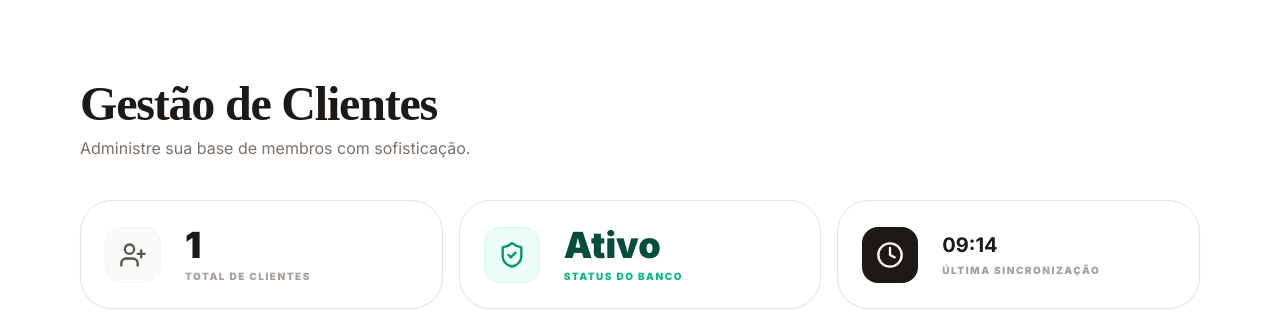
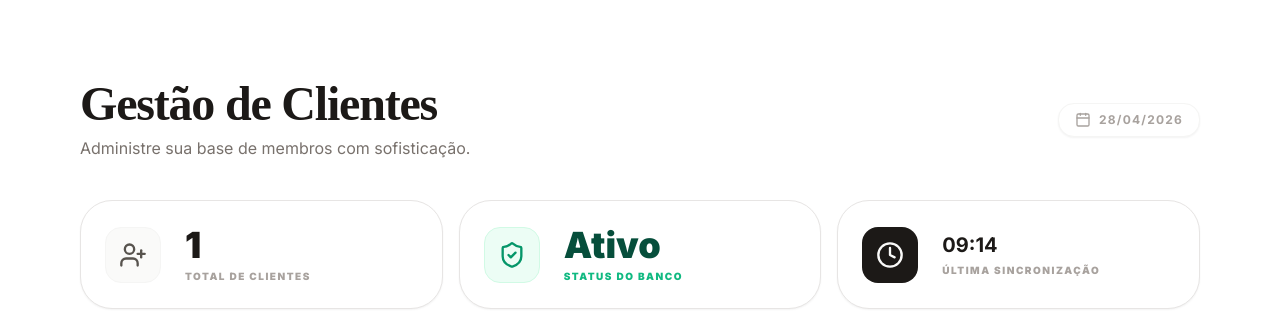
Before and after one commit to LucasLiaw25/L-Essense, a PHP site: page /client.php in a window 1280 px wide. Shown: the part 92-405 px from the top of the page. Run offline with PHP 8.4, Linux system fonts and the light colour scheme; the visitor is signed in with stand-in values (Sample User, id 1); data that the repository does not hold is empty; some libraries are stand-ins or nearby versions; some web fonts are replaced.

Commit message:
adicionei frescuras

```diff
--- a/dashboard/client.php
+++ b/dashboard/client.php
@@ -99,8 +99,11 @@ $totalClients = count($_SESSION['listClients']);
                 <h1 class="text-5xl font-serif font-bold tracking-tight text-stone-900">Gestão de Clientes</h1>
                 <p class="text-stone-500 mt-2 font-medium">Administre sua base de membros com sofisticação.</p>
             </div>
+            <div class="flex items-center gap-2 text-stone-400 bg-white border border-stone-100 px-4 py-2 rounded-2xl shadow-sm">
+                <i data-lucide="calendar" class="w-4 h-4"></i>
+                <span class="text-xs font-bold uppercase tracking-widest"><?= date('d/m/Y') ?></span>
+            </div>
         </header>
-
         <?= $message ?>
 
         <div class="grid grid-cols-1 md:grid-cols-3 gap-4 mb-12">
```
